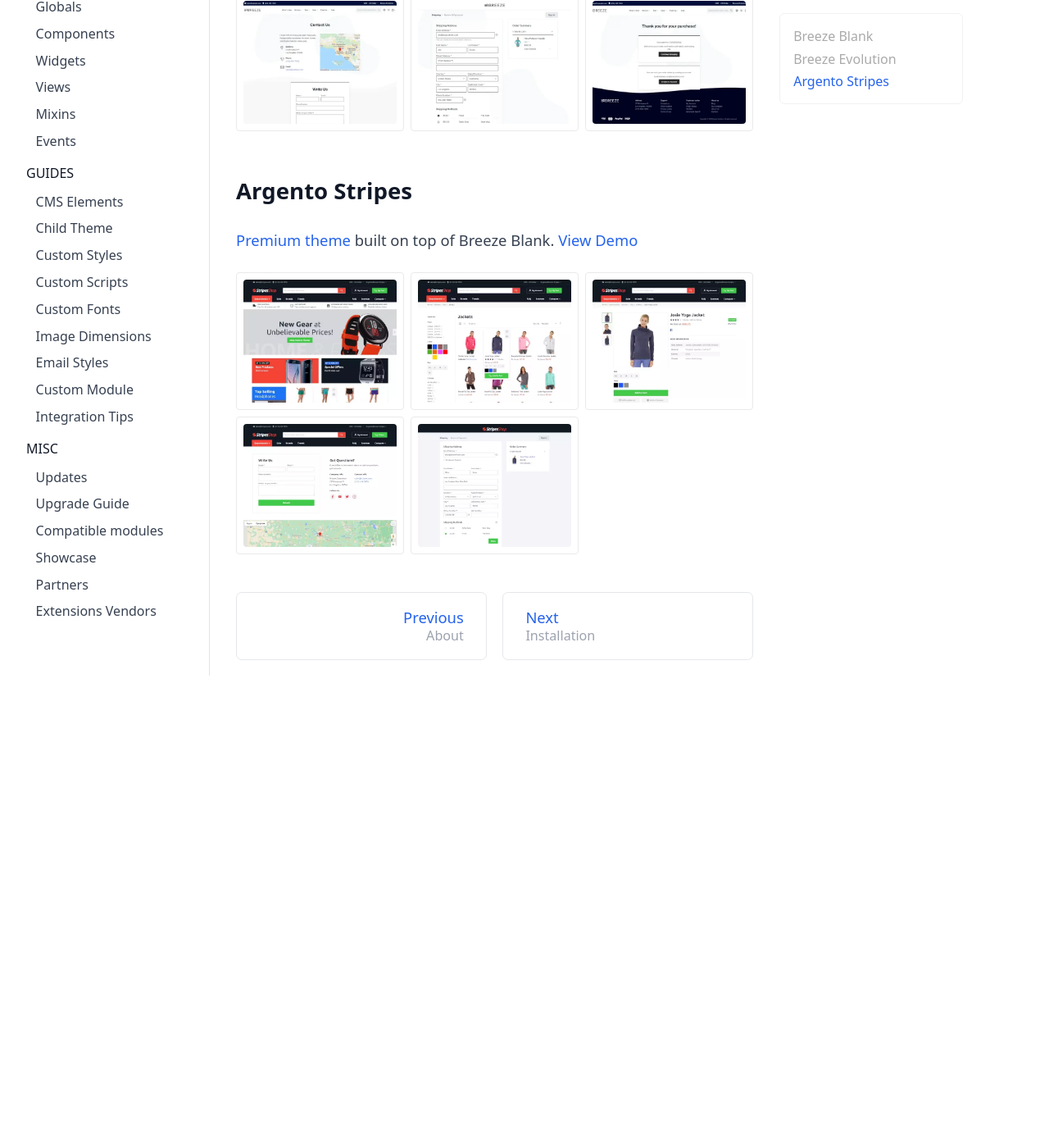
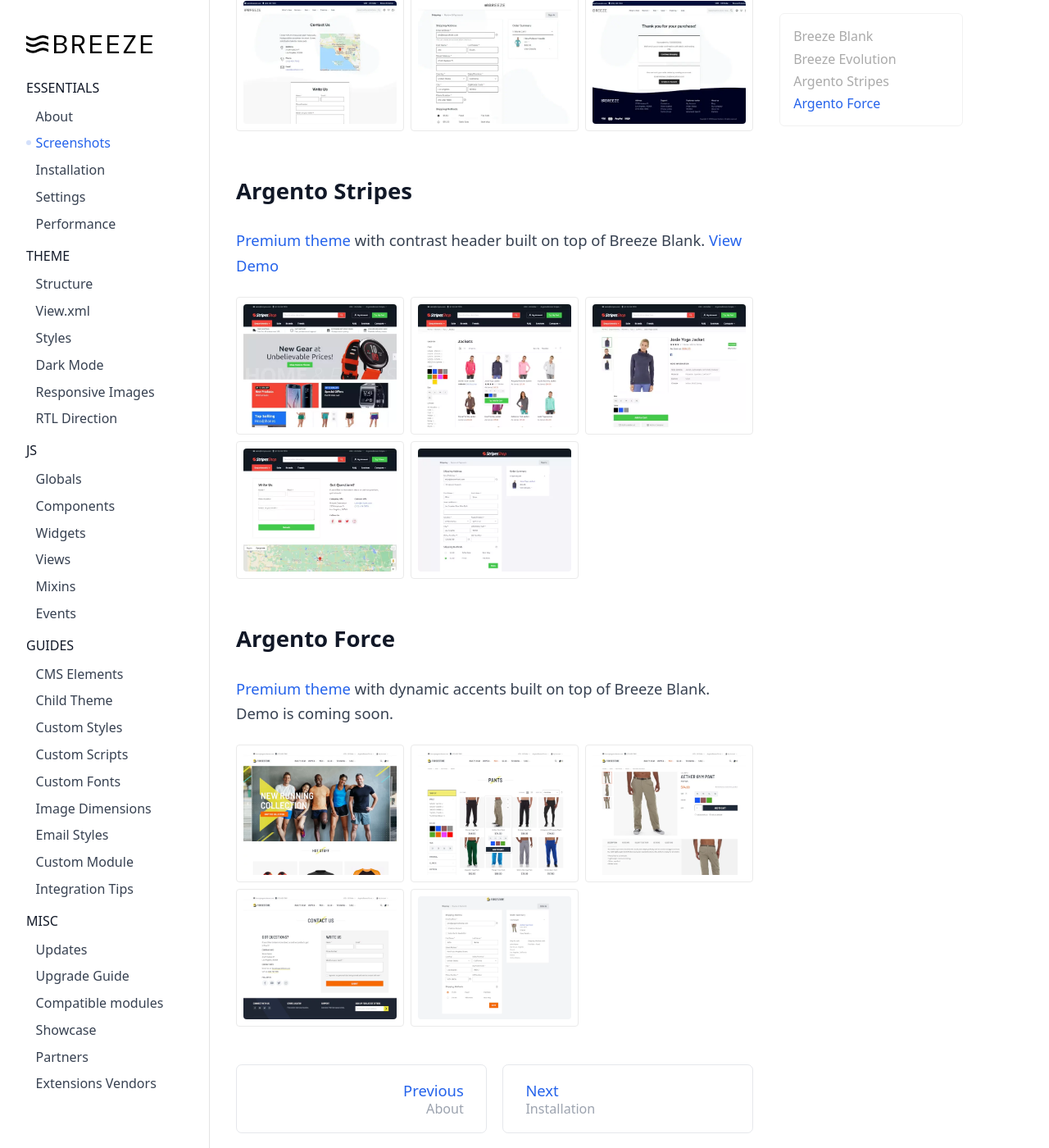
Before and after one commit to breezefront/breezefront.com, a Jekyll site: the page built from collections/_essentials/screenshots.md, in a window 1280 px wide and 1400 px high, scrolled down 962 px. Shown: the whole window at 82% size. Built offline with Jekyll 4.4.1, drawn with Linux system fonts in a browser that asks for light colours; before the commit the page ends 1786 px from its top, so only the background shows below that.

Commit message:
Argento force screenshots

```diff
--- a/collections/_essentials/screenshots.md
+++ b/collections/_essentials/screenshots.md
@@ -26,7 +26,14 @@ Light theme with rounded shapes and contrast forms. [View Demo](https://breeze.s
 ## Argento Stripes
 
 [Premium theme](https://argentotheme.com/order/){:target="_blank" rel="noopener"}
-built on top of Breeze Blank.
+with contrast header built on top of Breeze Blank.
 [View Demo](https://argento-breeze-m2.swissupdemo.com/stripes_breeze/){:target="_blank" rel="noopener"}
 
 {% include gallery.html dir="argento-stripes" width="350" height="250" %}
+
+## Argento Force
+
+[Premium theme](https://argentotheme.com/order/){:target="_blank" rel="noopener"}
+with dynamic accents built on top of Breeze Blank. Demo is coming soon.
+
+{% include gallery.html dir="argento-force" width="350" height="250" %}
```
Also changed, not shown: assets/img/argento-force/010-homepage-1400x5053.webp (added), assets/img/argento-force/020-category-1400x2619.webp (added), assets/img/argento-force/030-product-1400x2885.webp (added), assets/img/argento-force/040-contact-1400x1378.webp (added), assets/img/argento-force/050-checkout-1400x1378.webp (added), assets/img/argento-force/small/010-homepage-1400x5053.webp (added), assets/img/argento-force/small/020-category-1400x2619.webp (added), assets/img/argento-force/small/030-product-1400x2885.webp (added), assets/img/argento-force/small/040-contact-1400x1378.webp (added), assets/img/argento-force/small/050-checkout-1400x1378.webp (added).
